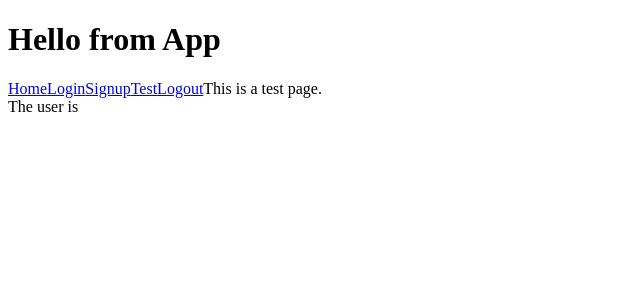
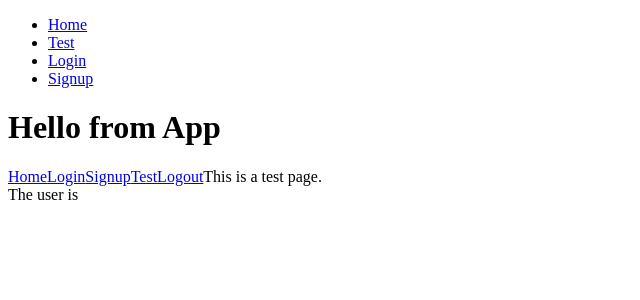
Before and after one commit to ily123/grafnote, a React (Create React App) app in the folder frontend/: page /test in a window 1280 px wide. Shown: the top 300 px of the page, without its empty margins (0-640 px from the left). Built offline with nearby package versions, Linux system fonts and the light colour scheme; no server answers.

Commit message:
Added Navigation component.

```diff
--- a/frontend/src/App.js
+++ b/frontend/src/App.js
@@ -3,6 +3,7 @@ import { Route, Switch, NavLink } from 'react-router-dom';
 import { useSelector, useDispatch } from 'react-redux';
 import LoginFormPage from './components/LoginFormPage';
 import SignupFormPage from './components/SignupFormPage';
+import Navigation from './components/Navigation';
 import { restoreUser } from './store/session';
 
 function App () {
@@ -15,6 +16,7 @@ function App () {
 
   return (
     <div>
+      <Navigation />
       <h1>Hello from App</h1>
       <NavLink to='/'>Home</NavLink>
       <NavLink to='/login'>Login</NavLink>
--- /dev/null
+++ b/frontend/src/components/Navigation/index.js
@@ -0,0 +1,20 @@
+import { NavLink } from 'react-router-dom';
+import { useSelector } from 'react-redux';
+
+export default function Navigation () {
+  const user = useSelector(state => state.session);
+  return (
+    <ul>
+      <li><NavLink to='/'>Home</NavLink></li>
+      <li><NavLink to='/test'>Test</NavLink></li>
+      {user
+        ? (<li><NavLink to='/logout'>Logout</NavLink></li>)
+        : (
+          <>
+            <li><NavLink to='/login'>Login</NavLink></li>
+            <li><NavLink to='/signup'>Signup</NavLink></li>
+          </>
+        )}
+    </ul>
+  );
+}
```
